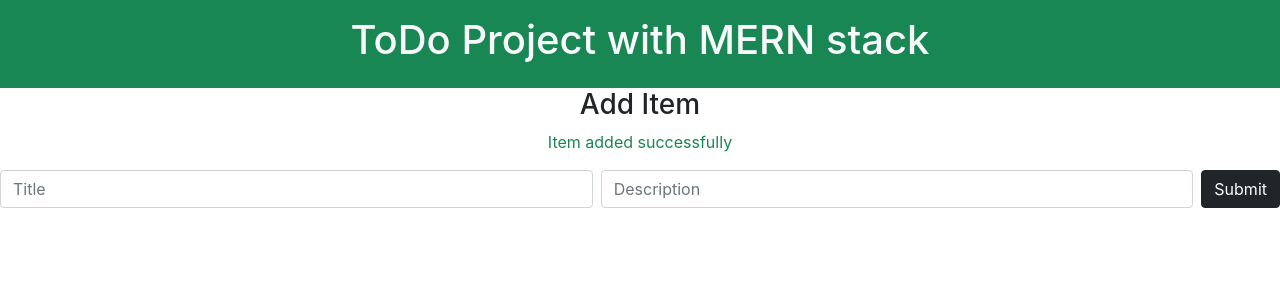
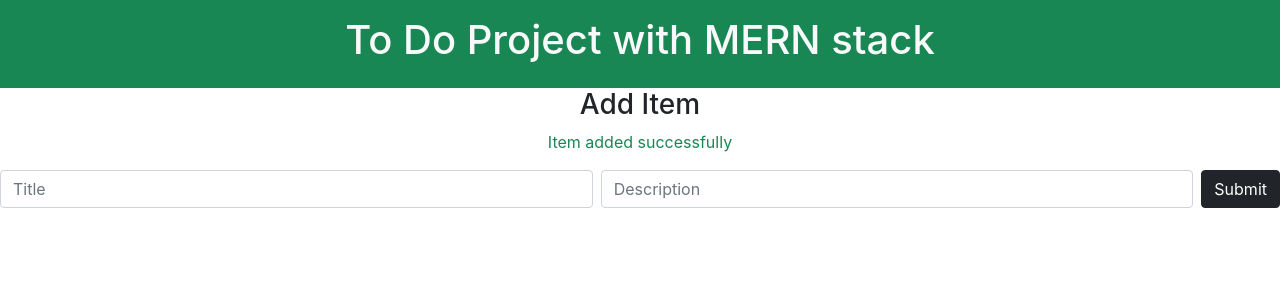
Before and after one commit to Potriselvan/To-Do-List-using-MERN-stack, a React (Create React App) app in the folder todo-frontend/: page / in a window 1280 px wide. Shown: the top 300 px of the page. Built offline with nearby package versions, Linux system fonts and the light colour scheme.

Commit message:
Update Todo.js

```diff
--- a/todo-frontend/src/Todo.js
+++ b/todo-frontend/src/Todo.js
@@ -1,7 +1,7 @@
 export default function Todo() {
     return <>
         <div className="row p-3 bg-success text-light">
-            <h1>ToDo Project with MERN stack</h1>
+            <h1>To Do Project with MERN stack</h1>
         </div>
         <div className="row">
             <h3>Add Item</h3>
```
